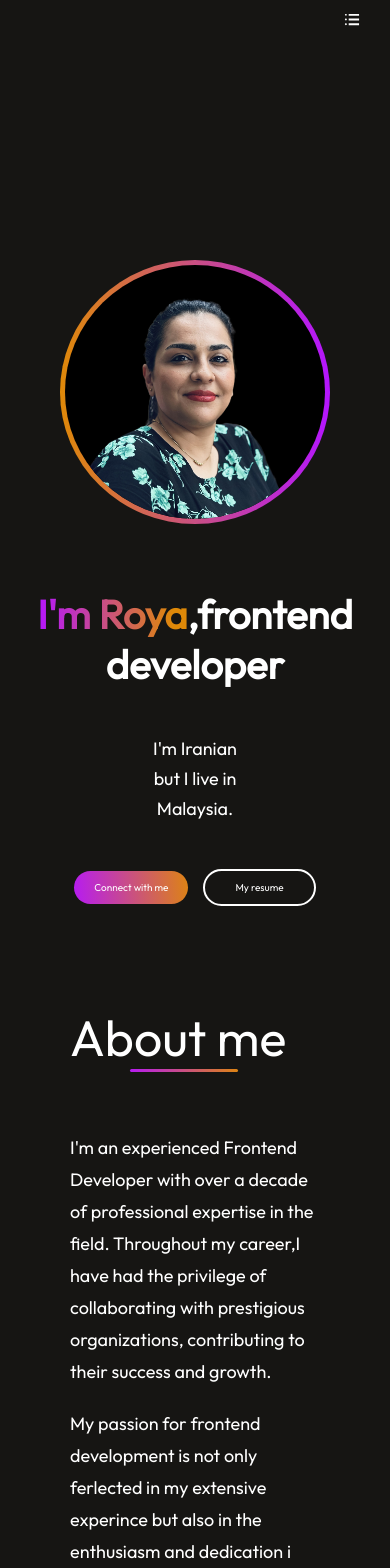
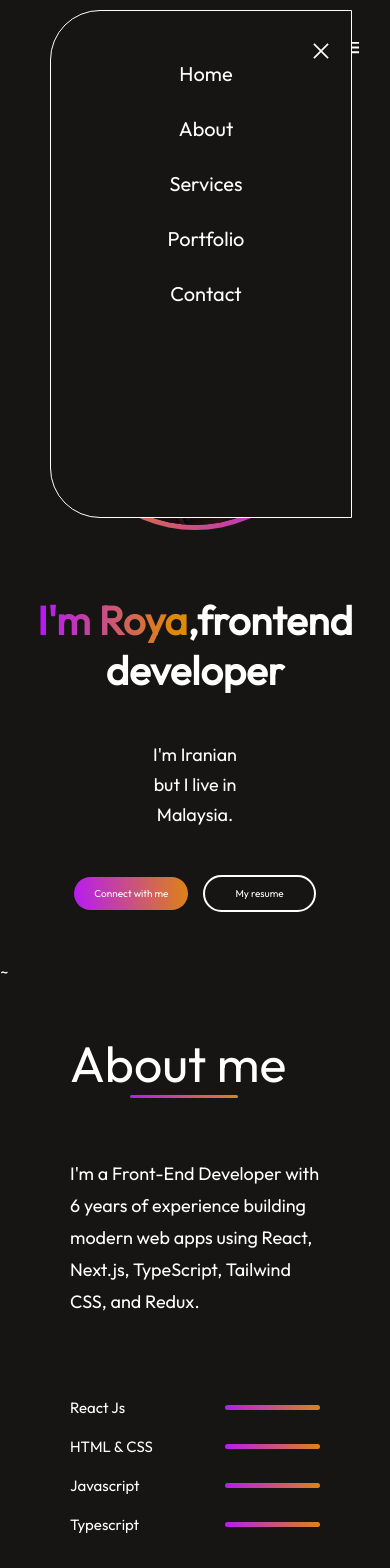
Before and after one commit to RoyaRastegar/my-portfolio-react, a React (Vite) app: page / in a window 390 px wide. Shown: the top 1568 px of the page. Built offline with nearby package versions, Linux system fonts and the light colour scheme.

Commit message:
add all data

```diff
--- a/src/App.jsx
+++ b/src/App.jsx
@@ -1,8 +1,8 @@
 // components
-import Navbar from "./components/Navbar/Navbar";
 import Hero from "./components/Hero/Hero";
 import About from "./components/About/About";
 import Services from "./components/Services/Services";
+import Navbar from "./components/Navbar/Navbar";
 import MyWork from "./components/Work/MyWork";
 import Contact from "./components/Contact/Contact";
 import GoToUp from "./components/GoToUp/GoToUp";
@@ -11,7 +11,7 @@ const App = () => {
   return (
     <div>
       <Navbar navItem={navbarItem} />
-      <Hero />
+      <Hero />~
       <About />
       <Services />
       <MyWork />
--- a/src/components/About/About.css
+++ b/src/components/About/About.css
@@ -26,7 +26,13 @@
   display: flex;
   gap: 80px;
 }
+.section-left {
+  background-size: cover;
+  background-position: center;
+}
 .section-left img {
+  background-size: cover;
+  background-position: center;
   width: 300px;
   height: 400px;
   /* border: 2px solid white; */
--- a/src/components/About/About.jsx
+++ b/src/components/About/About.jsx
@@ -1,62 +1,58 @@
-import porofile from "../../assets/my image.png";
-import "./About.css";
+import porofile from '../../assets/me.jpg';
+import './About.css';
+
+
 function About() {
   return (
-    <div id="About" className="about">
-      <div className="about-title">
+    <div id='About' className='about'>
+      <div className='about-title'>
         <h1>About me</h1>
         <hr />
       </div>
-      <div className="about-sections">
-        <div className="section-left">
-          <img src={porofile} />
+      <div className='about-sections'>
+        <div className='section-left'>
+          <img src={porofile} alt='portfolio' />
         </div>
-        <div className="section-right">
-          <div className="about-para">
+        <div className='section-right'>
+          <div className='about-para'>
             <p>
-              I&apos;m an experienced Frontend Developer with over a decade of
-              professional expertise in the field. Throughout my career,I have
-              had the privilege of collaborating with prestigious organizations,
-              contributing to their success and growth.
-            </p>
-            <p>
-              My passion for frontend development is not only ferlected in my
-              extensive experince but also in the enthusiasm and dedication i
-              bring to each project.
+              I&apos;m a Front-End Developer with 6 years of experience building
+              modern web apps using React, Next.js, TypeScript, Tailwind CSS,
+              and Redux.
             </p>
           </div>
-          <div className="about-skills">
-            <div className="about-skill">
+          <div className='about-skills'>
+            <div className='about-skill'>
               <p>React Js</p>
-              <hr style={{ width: "70%" }} />
-            </div>{" "}
-            <div className="about-skill">
+              <hr style={{ width: '70%' }} />
+            </div>{' '}
+            <div className='about-skill'>
               <p>HTML & CSS</p>
-              <hr style={{ width: "80%" }} />
-            </div>{" "}
-            <div className="about-skill">
+              <hr style={{ width: '80%' }} />
+            </div>{' '}
+            <div className='about-skill'>
               <p>Javascript</p>
-              <hr style={{ width: "50%" }} />
+              <hr style={{ width: '50%' }} />
             </div>
-            <div className="about-skill">
+            <div className='about-skill'>
               <p>Typescript</p>
-              <hr style={{ width: "40%" }} />
+              <hr style={{ width: '40%' }} />
             </div>
           </div>
         </div>
       </div>
-      <div className="about-achievements">
-        <div className="about-achievement">
+      <div className='about-achievements'>
+        <div className='about-achievement'>
           <h1>4+</h1>
           <p>YEARS OF EXPERIENCE</p>
         </div>
         <hr />
-        <div className="about-achievement">
+        <div className='about-achievement'>
           <h1>10+</h1>
           <p>PROJECTS COMPLETED</p>
         </div>
         <hr />
-        <div className="about-achievement">
+        <div className='about-achievement'>
           <h1>5+</h1>
           <p>HAPPY CLIENTS</p>
         </div>
--- a/src/components/Contact/Contact.css
+++ b/src/components/Contact/Contact.css
@@ -76,7 +76,7 @@
   width: 700px;
   height: 78px;
   padding-left: 20px;
-  border-radius: 4px;
+  border-radius: 30px;
   background: #32323c;
   color: #a0a0a0;
   font-family: outfit;
@@ -86,7 +86,7 @@
   width: 680px;
   border: none;
   padding: 25px;
-  border-radius: 4px;
+  border-radius: 30px;
   background: #32323c;
   color: #a0a0a0;
   font-family: outfit;
--- a/src/components/Hero/Hero.jsx
+++ b/src/components/Hero/Hero.jsx
@@ -1,5 +1,5 @@
 import "./Hero.css";
-import PorofileImg from "../../assets/my image.png";
+import PorofileImg from "../../assets/me.jpg";
 import AnchorLink from "react-anchor-link-smooth-scroll";
 
 function Hero() {
--- a/src/components/Navbar/Navbar.css
+++ b/src/components/Navbar/Navbar.css
@@ -51,31 +51,34 @@
     display: block;
     position: fixed;
     right: 30px;
+    top: 40px;
   }
   .nav-mob-close {
     display: block;
     position: relative;
     top: 30px;
-    left: 150px;
+    left: 120px;
     width: 30px;
   }
   .nav-menu {
     position: fixed;
     flex-direction: column;
     align-items: center;
-    top: 0;
+    top: 10px;
     gap: 30px;
-    background-color: #1f0016;
-    width: 350px;
-    height: 100%;
+    background-color: #161513;
+    width: 300px;
+    height: 60%;
     z-index: 2;
     transition: right 03s;
-    right: -350px;
+    border-radius: 50px 0 0 50px;
+    border: 1px solid white;
+    /* right: -100px; */
   }
   .nav-menu li {
     font-size: 20px;
     flex-direction: row;
-    padding-left: 100px;
+    padding-left: 10px;
     gap: 20px;
   }
 }
```
Also changed, not shown: src/assets/me.jpg (added), src/assets/my image.png (deleted).
